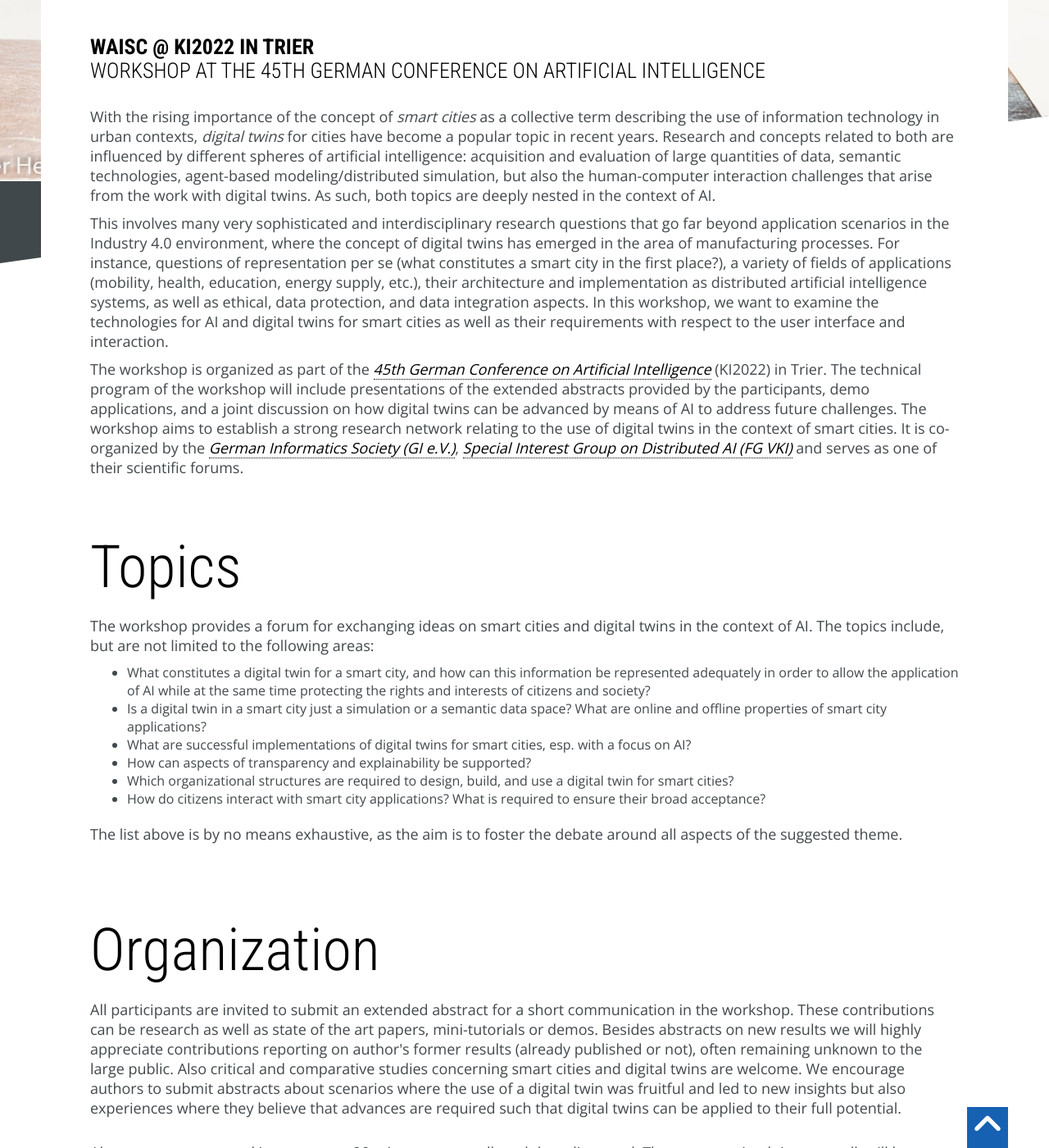
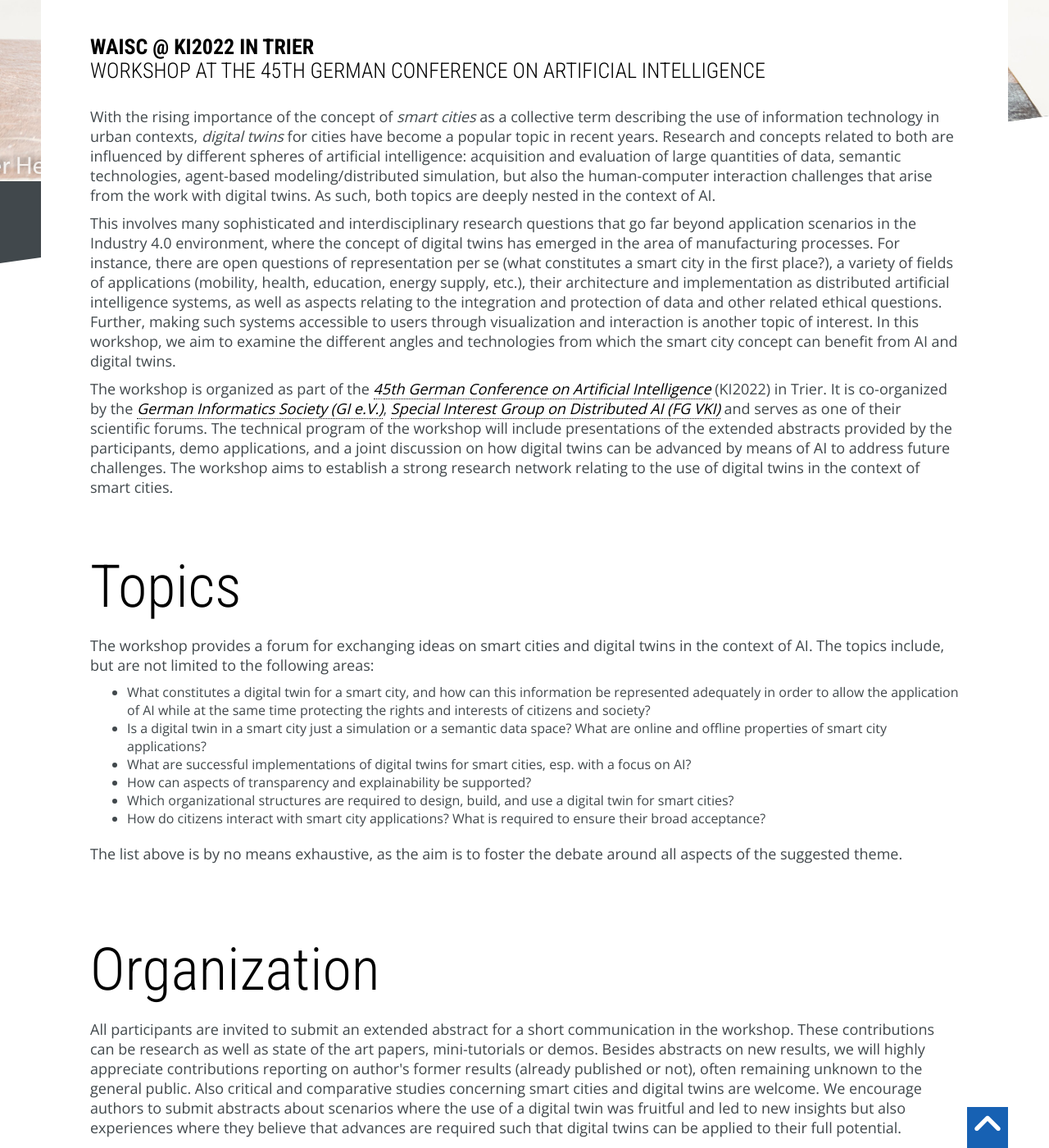
Before and after one commit to DFKI/waisc2022.dfki.de, a Jekyll site: the page built from index.html, in a window 1280 px wide and 1400 px high, scrolled down 579 px. Shown: the whole window at 82% size. Built offline with Jekyll 4.4.1, drawn with Linux system fonts in a browser that asks for light colours; nearby versions of some CDN libraries; some web fonts are replaced; library files that are not in the unit come from our copies; some of the changed text lies outside the part shown.

Commit message:
Update: Profilbild + kleine sprachliche Anpassungen im text

```diff
--- a/index.html
+++ b/index.html
@@ -10,9 +10,11 @@ permalink: /
 
       <p>With the rising importance of the concept of <em>smart cities</em> as a collective term describing the use of information technology in urban contexts, <em>digital twins</em> for cities have become a popular topic in recent years. Research and concepts related to both are influenced by different spheres of artificial intelligence: acquisition and evaluation of large quantities of data, semantic technologies, agent-based modeling/distributed simulation, but also the human-computer interaction challenges that arise from the work with digital twins. As such, both topics are deeply nested in the context of AI.</p>
 
-      <p>This involves many very sophisticated and interdisciplinary research questions that go far beyond application scenarios in the Industry 4.0 environment, where the concept of digital twins has emerged in the area of manufacturing processes. For instance, questions of representation per se (what constitutes a smart city in the first place?), a variety of fields of applications (mobility, health, education, energy supply, etc.), their architecture and implementation as distributed artificial intelligence systems, as well as ethical, data protection, and data integration aspects. In this workshop, we want to examine the technologies for AI and digital twins for smart cities as well as their requirements with respect to the user interface and interaction.</p>
+      <p>This involves many sophisticated and interdisciplinary research questions that go far beyond application scenarios in the Industry 4.0 environment, where the concept of digital twins has emerged in the area of manufacturing processes. For instance, there are open questions of representation per se (what constitutes a smart city in the first place?), a variety of fields of applications (mobility, health, education, energy supply, etc.), their architecture and implementation as distributed artificial intelligence systems, as well as aspects relating to the integration and protection of data and other related ethical questions. Further, making such systems accessible to users through visualization and interaction is another topic of interest. In this workshop, we aim to examine the different angles and technologies from which the smart city concept can benefit from AI and digital twins.
+	  </p>
 
-      <p>The workshop is organized as part of the <em><a href="https://ki2022.gi.de/" target="_blank">45th German Conference on Artificial Intelligence</a></em> (KI2022) in Trier. The technical program of the workshop will include presentations of the extended abstracts provided by the participants, demo applications, and a joint discussion on how digital twins can be advanced by means of AI to address future challenges. The workshop aims to establish a strong research network relating to the use of digital twins in the context of smart cities. It is co-organized by the <a href="https://gi.de/" target="_blank"><em>German Informatics Society (GI e.V.)</em></a>, <a href="https://fb-ki.gi.de/en/vki" target="_blank"><em>Special Interest Group on Distributed AI (FG VKI)</em></a> and serves as one of their scientific forums.</p>
+      <p>The workshop is organized as part of the <em><a href="https://ki2022.gi.de/" target="_blank">45th German Conference on Artificial Intelligence</a></em> (KI2022) in Trier. It is co-organized by the <a href="https://gi.de/" target="_blank"><em>German Informatics Society (GI e.V.)</em></a>, <a href="https://fb-ki.gi.de/en/vki" target="_blank"><em>Special Interest Group on Distributed AI (FG VKI)</em></a> and serves as one of their scientific forums. The technical program of the workshop will include presentations of the extended abstracts provided by the participants, demo applications, and a joint discussion on how digital twins can be advanced by means of AI to address future challenges. The workshop aims to establish a strong research network relating to the use of digital twins in the context of smart cities.
+	  </p>
    </div>
 </div>
 <!-- intro ends! -->
@@ -44,9 +46,9 @@ permalink: /
    <div class="container">
       <h2>Organization</h2>
 
-      <p class="text">All participants are invited to submit an extended abstract for a short communication in the workshop. These contributions can be research as well as state of the art papers, mini-tutorials or demos. Besides abstracts on new results we will highly appreciate contributions reporting on author's former results (already published or not), often remaining unknown to the large public. Also critical and comparative studies concerning smart cities and digital twins are welcome. We encourage authors to submit abstracts about scenarios where the use of a digital twin was fruitful and led to new insights but also experiences where they believe that advances are required such that digital twins can be applied to their full potential.</p>
+      <p class="text">All participants are invited to submit an extended abstract for a short communication in the workshop. These contributions can be research as well as state of the art papers, mini-tutorials or demos. Besides abstracts on new results, we will highly appreciate contributions reporting on author's former results (already published or not), often remaining unknown to the general public. Also critical and comparative studies concerning smart cities and digital twins are welcome. We encourage authors to submit abstracts about scenarios where the use of a digital twin was fruitful and led to new insights but also experiences where they believe that advances are required such that digital twins can be applied to their full potential.</p>
 
-      <p class="text">Abstracts are presented in an approx. 20 minute teaser talk and then discussed. The exact maximal time per talk will be adjusted on short notice depending on the overall number of submissions.</p>
+      <p class="text">Abstracts are presented in an approx. 20 minute teaser talk and then discussed. The exact maximum time per talk will be adjusted on short notice depending on the overall number of submissions.</p>
 
       <p class="text">Authors are kindly requested to write the abstract in English. Each participant is allowed to present one paper only. The collected abstracts will be published online prior to the workshop.</p>
 
@@ -192,7 +194,7 @@ permalink: /
 
          <!-- speaker -->
          <div class="single">
-           <img src="images/member_placeholder.jpg" alt="" />
+           <img src="images/team/veronika.jpg" alt="" />
 
            <div>
              <h3>Veronika<br />Kurchyna</h3>
```
Also changed, not shown: images/team/Veronika.jpg (added).
